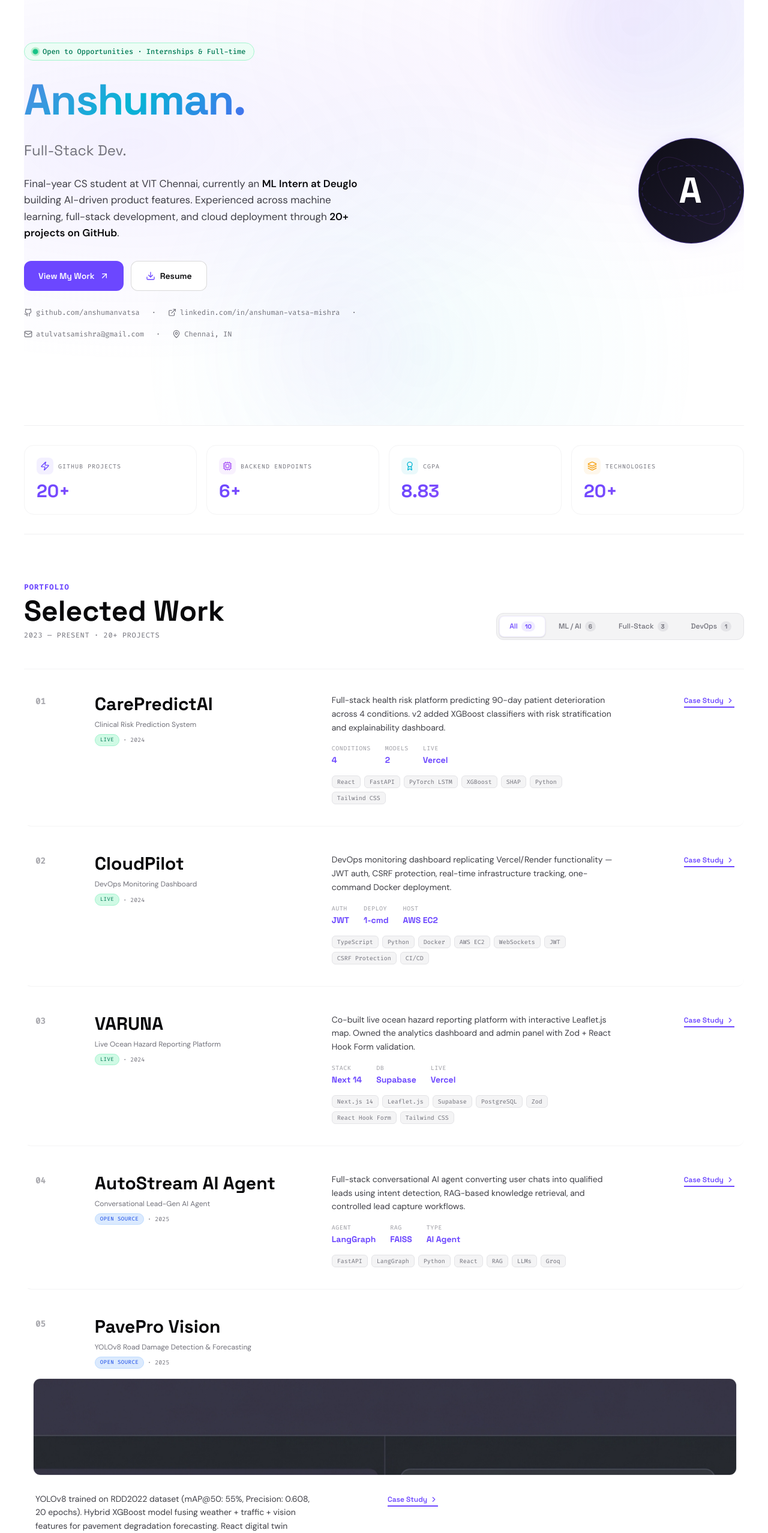
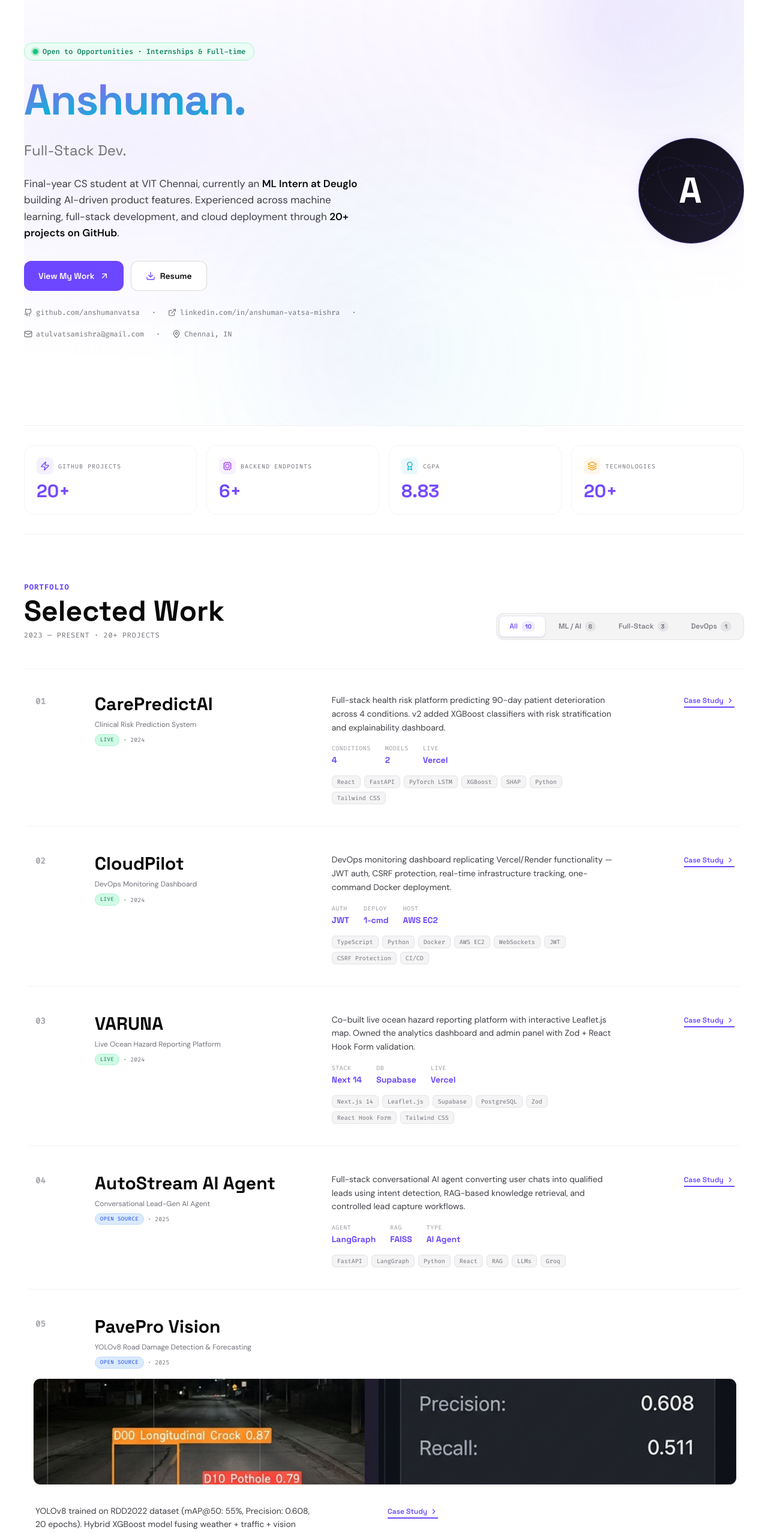
Before and after one commit to anshumanvatsa/portfolio, a React (Vite) app: page / in a window 1280 px wide. Shown: the part 140-2696 px from the top of the page at 60% size. Built offline with nearby package versions, Linux system fonts and the light colour scheme; a web font is replaced by a local one.

Commit message:
feat: letter animation on name, DevOps Engineer phrase, fix PavePro image render

```diff
--- a/src/App.tsx
+++ b/src/App.tsx
@@ -23,7 +23,7 @@
   { label: 'Technologies', value: '20+', icon: Layers, color: '#f59e0b' },
 ];
 
-const PHRASES = ['ML Engineer.', 'Full-Stack Dev.', 'AI Researcher.', 'Graph Theorist.', 'Open Source Builder.'];
+const PHRASES = ['ML Engineer.', 'Full-Stack Dev.', 'AI Researcher.', 'DevOps Engineer.', 'Open Source Builder.'];
 
 // Animated number counter
 function Counter({ target, suffix = '' }: { target: number; suffix?: string }) {
@@ -254,8 +254,16 @@
 
             {/* Name */}
             <motion.div initial={{ opacity: 0, y: 24 }} animate={{ opacity: 1, y: 0 }} transition={{ delay: 0.2, type: 'spring', stiffness: 200 }}>
-              <h1 className="font-display font-bold text-5xl md:text-[72px] leading-[1.05] tracking-tight text-on-surface mb-1">
-                <span className="gradient-text">Anshuman.</span>
+              <h1 className="font-display font-bold text-5xl md:text-[72px] leading-[1.05] tracking-tight mb-1">
+                {'Anshuman.'.split('').map((char, i) => (
+                  <motion.span
+                    key={i}
+                    className="gradient-text inline-block"
+                    initial={{ opacity: 0, y: 20, rotateX: -40 }}
+                    animate={{ opacity: 1, y: 0, rotateX: 0 }}
+                    transition={{ delay: 0.25 + i * 0.045, type: 'spring', stiffness: 280, damping: 18 }}
+                  >{char === '.' ? char : char}</motion.span>
+                ))}
               </h1>
             </motion.div>
 
@@ -417,9 +425,13 @@
 
                       {/* Preview image (if any) */}
                       {proj.previewImage && (
-                        <div className="md:col-span-12 -mx-1 -mt-1 mb-2 rounded-xl overflow-hidden border border-surface-container-high">
-                          <img src={proj.previewImage} alt={`${proj.title} preview`}
-                            className="w-full h-40 object-cover object-top opacity-90 hover:opacity-100 transition-opacity" />
+                        <div className="md:col-span-12 -mx-1 -mt-1 mb-3 rounded-xl overflow-hidden border border-surface-container-high bg-[#0a0a12]">
+                          <img
+                            src={proj.previewImage}
+                            alt={`${proj.title} preview`}
+                            className="w-full h-44 object-cover object-center"
+                            onError={(e) => { (e.target as HTMLImageElement).style.display = 'none'; }}
+                          />
                         </div>
                       )}
                       {/* Description + metrics + tags */}
```
